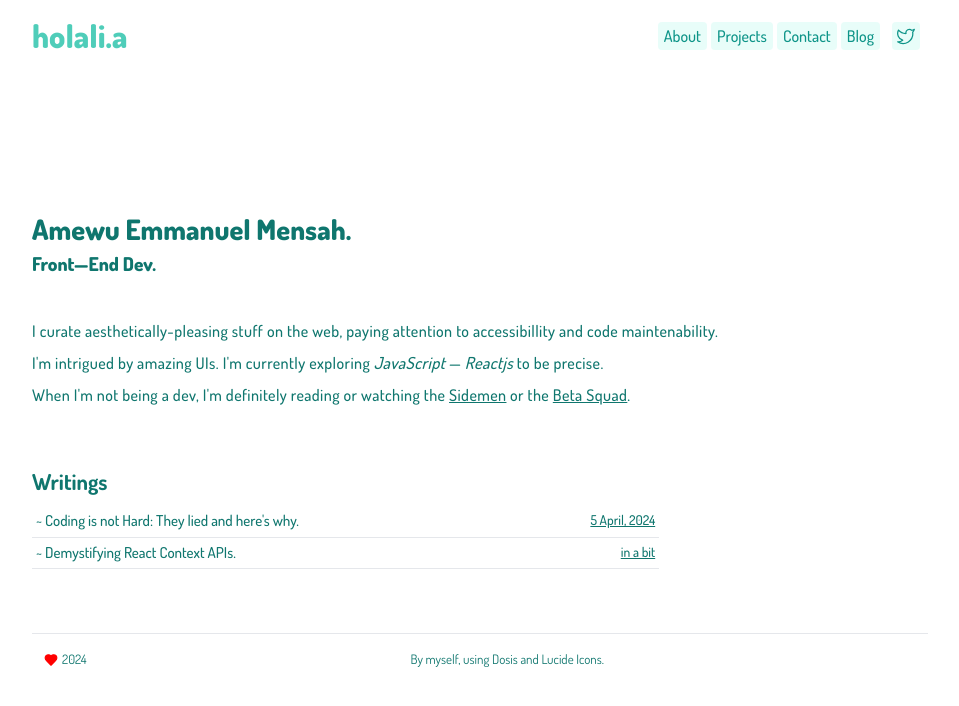
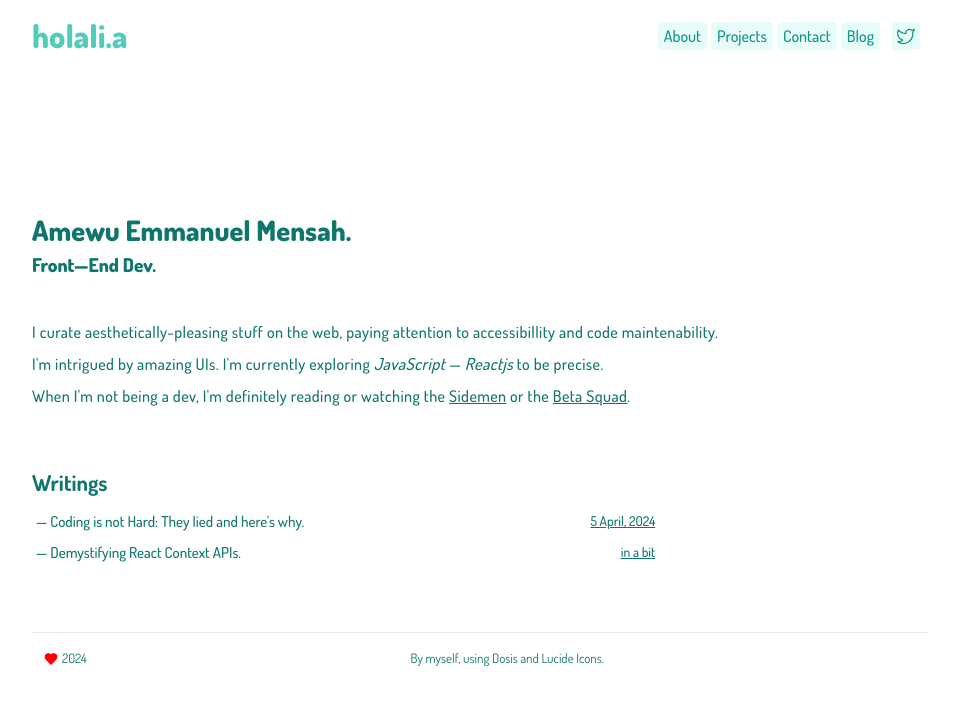
Before and after one commit to holaliamewu/portfolio-react, a React (Vite) app: page / in a window 1280 px wide. Shown: the top 706 px of the page, without its empty margins (160-1119 px from the left). Built offline with nearby package versions, Linux system fonts and the light colour scheme.

Commit message:
fix: removed home writings border

```diff
--- a/src/pages/Home.jsx
+++ b/src/pages/Home.jsx
@@ -22,9 +22,9 @@ export default function Home() {
             >Writings</h4>
           { blog.map( blogpost => {
             return(
-                <span className="flex justify-between lg:w-[70%] text-[15px] xs:w-[90%] border-b p-1 xs:mx-auto md:mx-0 " >
-                     <NavLink to={`blog${blogpost.link}`} className="font-[500] hover:underline " > ~ {blogpost.title}</NavLink>
-                     <h6 className="font-[500] text-[13.5px] underline text-right">{blogpost.releaseDate}</h6>
+                <span className="flex justify-between lg:w-[70%] text-[15px] xs:w-[90%]  p-1 xs:mx-auto md:mx-0 " >
+                     <NavLink to={`blog${blogpost.link}`} className="font-[500] hover:underline  " > — {blogpost.title}</NavLink>
+                     <h6 className="font-[500] text-[13.5px] underline  text-right">{blogpost.releaseDate}</h6>
                  </span>
             )
           })
```
